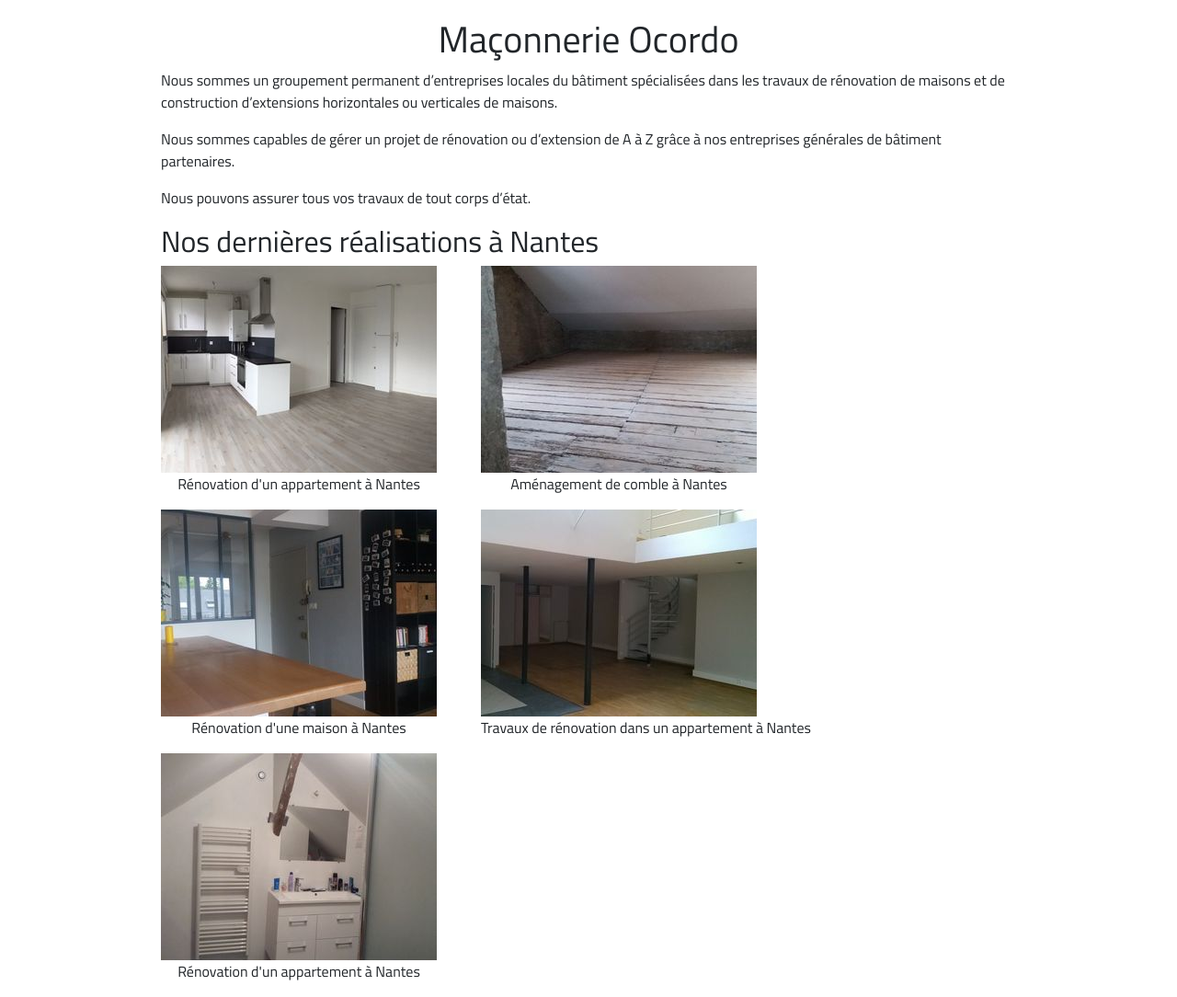
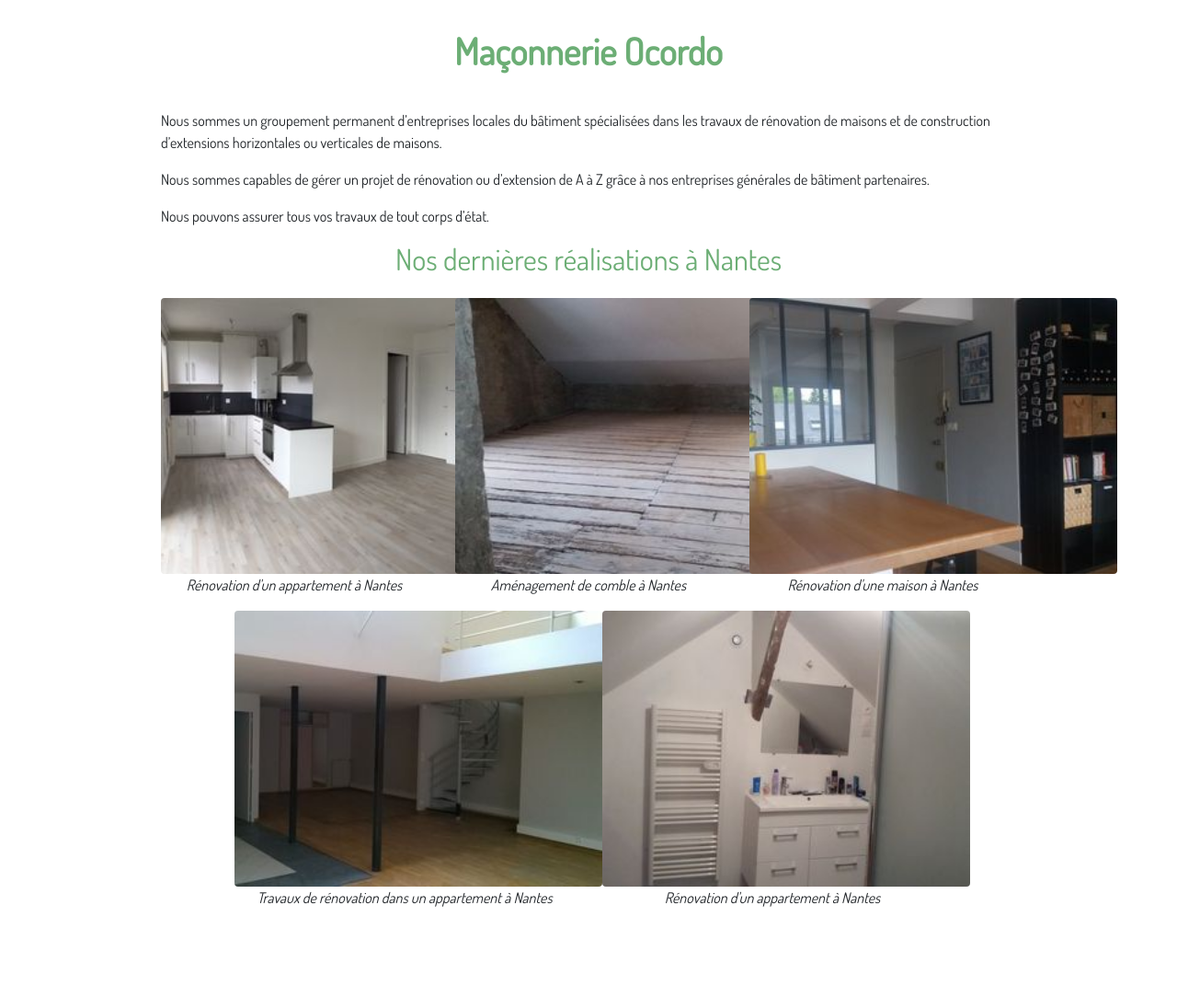
Before and after one commit to franckmassa/projetPHPXml, a PHP site: a page that uses index.php in a window 1280 px wide. Shown: the part 61-1145 px from the top of the page at 92% size. After the commit the page ends 1047 px from the top, so only its background shows below. Run offline with PHP 8.4, Linux system fonts and the light colour scheme.

Commit message:
modif css

```diff
--- a/assets/css/style.css
+++ b/assets/css/style.css
@@ -4,10 +4,24 @@
     font-size: 1.2em;
 }
 h1{
-    margin-top: 2em;
+    margin-top: 2.3em;
+    margin-bottom: 1em;
+    color: #6cae75;
+    font-weight: bold;
+}
+h2{
+    margin-top: 0.5em;
+    margin-bottom: 0.7em;
+    color: #6cae75;
+}
+h3{
+    color: #6cae75;
+}
+p{
+    font-size: 1em;
 }
 body{
-    font-family: 'Titillium Web', sans-serif;
+    font-family: 'Dosis', sans-serif;
 }
 label{
     margin-top: 0.5em;
@@ -15,6 +29,10 @@ label{
 .form-control{
     border-color: grey;
 }
-iframe{
-    display: flex;
+.video{
+    margin-left: 10%;
 }
+#button:hover{
+    background-color: #6cae75;
+    transition-delay: 10s;
+}
--- a/index.php
+++ b/index.php
@@ -4,9 +4,9 @@
     <head>
         <meta charset="utf-8" />
         <link rel="stylesheet" href="https://maxcdn.bootstrapcdn.com/bootstrap/4.0.0/css/bootstrap.min.css" />
-        <link href="https://fonts.googleapis.com/css?family=Russo+One|Titillium+Web" rel="stylesheet">
+        <link href="https://fonts.googleapis.com/css?family=Dosis|Nanum+Gothic|Russo+One" rel="stylesheet">
         <link rel="stylesheet" href="assets/css/style.css" />
-        <title>Maçonnerie Ocordo</title>
+        <title><?= $xml->page[$pageRef - 1]->title ?></title>
     </head>
     <body>
         <div class="container-fluid w-75">
@@ -20,14 +20,17 @@
                         <?php for ($i = 1; $i <= $PageNumber; $i++) { ?>
                             <li class="nav-item active">
                                 <!-- Lien ajoutant page + la valeur de la variable $i + .html à l'url -->
-                                <a class="nav-link" href="page<?php echo $i ?>.html"><?php echo $xml->page[$i - 1]->menu ?></a>
+                                <a class="nav-link" href="page<?= $i ?>.html"><?php echo $xml->page[$i - 1]->menu ?></a>
                             </li>
                         <?php } ?>
                     </ul>
             </nav>
             <!-- Permet d'afficher le noeud(balise) content en fonction de la valeur de la variable $pageRef -->
             <!-- La variable $pageRef contient la valeur du paramètre page du GET -->
-            <p><?php echo $xml->page[$pageRef - 1]->content ?></p>
+            <p><?= $xml->page[$pageRef - 1]->content ?></p>
         </div>
+    <script src="https://code.jquery.com/jquery-3.3.1.min.js" integrity="sha384-q8i/X+965DzO0rT7abK41JStQIAqVgRVzpbzo5smXKp4YfRvH+8abtTE1Pi6jizo" crossorigin="anonymous"></script>
+    <script src="https://cdnjs.cloudflare.com/ajax/libs/popper.js/1.14.3/umd/popper.min.js" integrity="sha384-ZMP7rVo3mIykV+2+9J3UJ46jBk0WLaUAdn689aCwoqbBJiSnjAK/l8WvCWPIPm49" crossorigin="anonymous"></script>
+    <script src="https://stackpath.bootstrapcdn.com/bootstrap/4.1.2/js/bootstrap.min.js" integrity="sha384-o+RDsa0aLu++PJvFqy8fFScvbHFLtbvScb8AjopnFD+iEQ7wo/CG0xlczd+2O/em" crossorigin="anonymous"></script>
     </body>
 </html>
--- a/source.xml
+++ b/source.xml
@@ -7,13 +7,13 @@
 <p>Nous sommes un groupement permanent d’entreprises locales du bâtiment spécialisées dans les travaux de rénovation de maisons et de construction d’extensions horizontales ou verticales de maisons.</p>
 <p>Nous sommes capables de gérer un projet de rénovation ou d’extension de A à Z grâce à nos entreprises générales de bâtiment partenaires.</p>
 <p>Nous pouvons assurer tous vos travaux de tout corps d’état.</p>
-<h2>Nos dernières réalisations à Nantes</h2>
-<div class="gallery_box_single">
-    <div class="img float-left mr-5"><img src="assets/img/Renovation-appartement-nantes-ocordo-travaux-300-225.jpg" alt="Rénovation d'un appartement à Nantes"/><p class="caption-text text-center">Rénovation d'un appartement à Nantes</p></div>
-    <div class="img float-left mr-5"><img src="assets/img/Travaux-de-renovation-à-nantes-300-225.jpg" alt="Aménagement de comble à Nantes"/><p class="caption-text text-center">Aménagement de comble à Nantes</p></div>
-    <div class="img float-left mr-5"><img src="assets/img/entreprise-de-renovation-OCORDO-300-225.jpg" alt="Rénovation d'une maison à Nantes"/><p class="caption-text text-center">Rénovation d'une maison à Nantes</p></div>
-    <div class="img float-left mr-5"><img src="assets/img/renovation-appartement-nantes-300-225.jpg" alt="Travaux de rénovation dans un appartement à Nantes"/><p class="caption-text text-center">Travaux de rénovation dans un appartement à Nantes</p></div>
-    <div class="img float-left mr-5"><img src="assets/img/societe-de-renovation-a-nantes-2.jpg" alt="Rénovation d'un appartement à Nantes"/><p class="caption-text text-center">Rénovation d'un appartement à Nantes</p></div>
+<h2 class="text-center">Nos dernières réalisations à Nantes</h2>
+<div class="row gallery_box_single">
+    <div class="img col-md-4 col-sm-12 col-xs-12"><img src="assets/img/Renovation-appartement-nantes-ocordo-travaux-300-225.jpg" class="rounded mx-auto d-block" width="400" alt="Rénovation d'un appartement à Nantes" /><p class="caption-text text-center font-italic">Rénovation d'un appartement à Nantes</p></div>
+    <div class="img col-md-4 col-sm-12 col-xs-12"><img src="assets/img/Travaux-de-renovation-à-nantes-300-225.jpg" class="rounded mx-auto d-block" width="400" alt="Aménagement de comble à Nantes"/><p class="caption-text text-center font-italic">Aménagement de comble à Nantes</p></div>
+    <div class="img col-md-4 col-sm-12 col-xs-12"><img src="assets/img/entreprise-de-renovation-OCORDO-300-225.jpg" class="rounded mx-auto d-block" width="400" alt="Rénovation d'une maison à Nantes"/><p class="caption-text text-center font-italic">Rénovation d'une maison à Nantes</p></div>
+    <div class="img col-md-5 offset-1 col-sm-12 col-xs-12"><img src="assets/img/renovation-appartement-nantes-300-225.jpg" class="rounded mx-auto d-block" width="400" alt="Travaux de rénovation dans un appartement à Nantes" id="img4" /><p class="caption-text text-center font-italic">Travaux de rénovation dans un appartement à Nantes</p></div>
+    <div class="img col-md-5 col-sm-12 col-xs-12"><img src="assets/img/societe-de-renovation-a-nantes-2.jpg" class="rounded mx-auto d-block" width="400" alt="Rénovation d'un appartement à Nantes" id="img5" /><p class="caption-text text-center font-italic">Rénovation d'un appartement à Nantes</p></div>
 </div>
 
 
@@ -24,11 +24,11 @@
         <menu>Qui sommes nous?</menu>
         <title>En apprendre plus sur nous - Maçonnerie Ocordo</title>
         <content><![CDATA[<h1 class="text-center">Qui sommes-nous?</h1>
-<h2>L’AGENCE DE TRAVAUX OCORDO</h2>
+<h2 class="text-center">L’AGENCE DE TRAVAUX OCORDO</h2>
 <h3>Présentation de notre entreprise</h3>
 <p>Nous sommes un groupement permanent d’entreprises locales du bâtiment spécialisées dans les travaux de rénovation d’appartements et de maisons et de construction d’extensions horizontale ou verticale de maisons.</p><p>
     Nous travaillons exclusivement pour les particuliers.</p>
-<p><iframe src="https://www.youtube.com/embed/Crh5lFpNK0o?feature=oembed" allowfullscreen="" width="500" height="281" frameborder="0"></iframe></p>
+<p class="embed-responsive embed-responsive-21by9 video"><iframe class="embed-responsive-item w-75" src="https://www.youtube.com/embed/Crh5lFpNK0o?feature=oembed" allowfullscreen="" width="500" height="281" frameborder="0"></iframe></p>
 <p>Notre groupement est en mesure de vous proposer les compétences métier dans le gros oeuvre et le second oeuvre :</p><p>
 <ul>
     <li>Maçonnerie générale</li><li>
@@ -68,12 +68,12 @@ bénéficier de prix très compétitifs et d’un excellent rapport qualité/pri
         <content><![CDATA[<h1 class="text-center">Nos clients témoignent</h1>
 <div class="testimonials-list">
     <div class="quote">
-        <h2>Rénovation transformation</h2>
+        <h2 class="text-center">Rénovation transformation</h2>
         <p>Transformation rénovation d’un garage et refaire les murs ( placo), l’electricité (prises, eclairage leds ),le sol ( carrelage), les peintures et changement d’une porte-fenêtre. Devis: précis et rapide Prestations au rythme convenu, réalisation des travaux sans failles, très bonnes prestation Chantier: propreté absolue et nettoyage complet à la fin. Bémol : 2 jours de retard à cause du retard de livraison de la fenêtre, mais vraiment pas grave. Prix: très raisonnable Je recommande Ocordo pour l’efficacité du travail réalisé en amont: devis, tarifs. Ils connaissent le travail.</p>
         <p>BrunoPH</p>
     </div>
     <div class="quote">
-        <h2>Sérieux</h2>
+        <h2 class="text-center">Sérieux</h2>
         <p>Nous sommes satisfait du travail de cette entreprise qui a rénové notre maison quand nous sommes arrivés à lille. il y avait tout a rénové et leur commercial a su nous consacrer du temps pour nous proposer un projet qui convenait à notre gout et à notre budget. les travaux ont été bien fait à part un petit détail au niveau de la fourniture de la robineterie de la cuisine mais sans gravité</p>
         <p>PJ9e7S9L</p>
     </div>
@@ -83,7 +83,7 @@ bénéficier de prix très compétitifs et d’un excellent rapport qualité/pri
         <menu>Contact</menu>
         <title>Contactez nous - Maçonnerie Ocordo</title>
         <content><![CDATA[<h1 class="text-center">Contact et Devis</h1>
-<p><iframe class="mx-auto d-block" src="https://www.google.com/maps/embed?pb=!1m14!1m8!1m3!1d10840.441212216989!2d-1.562078!3d47.214424!3m2!1i1024!2i768!4f13.1!3m3!1m2!1s0x0%3A0x10a23dc1d980bca7!2sOcordo+Travaux+Nantes!5e0!3m2!1sfr!2sfr!4v1434122059096" width="600" height="450" frameborder="0"></iframe></p>
+<p><iframe class="mx-auto d-block col-md-12 w-75" src="https://www.google.com/maps/embed?pb=!1m14!1m8!1m3!1d10840.441212216989!2d-1.562078!3d47.214424!3m2!1i1024!2i768!4f13.1!3m3!1m2!1s0x0%3A0x10a23dc1d980bca7!2sOcordo+Travaux+Nantes!5e0!3m2!1sfr!2sfr!4v1434122059096" width="600" height="450" frameborder="0"></iframe></p>
 <p class="text-center">POUR OBTENIR UN DEVIS GRATUIT 3 POSSIBILITÉS :</p>
 <ul class="text-center">
     <li id="phone">Téléphonez-nous au 02.51.84.18.24</li>
@@ -91,7 +91,7 @@ bénéficier de prix très compétitifs et d’un excellent rapport qualité/pri
     <li>Ou compétez le formulaire ci-dessous :</li>
 </ul>
 <div role="form">
-    <form action="#" method="post" class="form" novalidate="novalidate">
+    <form class="form mx-auto w-75" action="#" method="post" novalidate="novalidate">
         <label>Votre nom * :</label>
         <input name="your-name" value="" size="40" class="form-control text validates-as-required" placeholder="Nom" type="text">
         <label>Votre email :</label>
@@ -104,7 +104,7 @@ bénéficier de prix très compétitifs et d’un excellent rapport qualité/pri
         <input name="your-ville" value="" size="40" class="form-control text" placeholder="Ville" type="text">
         <label>Votre message * :</label>
         <textarea name="your-message" cols="40" rows="10" class="form-control textarea validates-as-required" placeholder="Message"></textarea>
-        <input class="form-control form-control-lg mt-2" type="submit" name="send" value="Envoyer" />
+        <input class="form-control form-control-lg mt-2" type="submit" name="send" id="button" value="Envoyer" />
     </form>
 </div>]]></content>
     </page>
```
